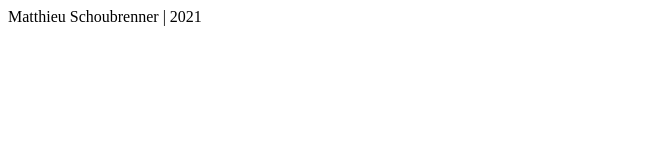
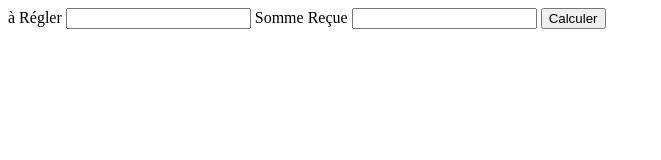
Before and after one commit to MatthieuSchoubrenner/JavaScript-Exercices, a plain HTML site: page Rendu monnaie/HTML/rendumonnaie.html in a window 1280 px wide. Shown: the whole page, without its empty margins (0-661 px from the left). Drawn offline with Linux system fonts and the light colour scheme.

Commit message:
exercice end

```diff
--- a/Rendu monnaie/HTML/rendumonnaie.html
+++ b/Rendu monnaie/HTML/rendumonnaie.html
@@ -7,12 +7,16 @@
   <title>Rendu monnaie</title>
 </head>
 <body>
+  <label for="">à Régler
+    <input type="number" name="" id="aRegler" >
+  </label>
 
+  <label for="">Somme Reçue
+    <input type="number" name="" id="sommeRecu">
+  </label>
 
-
-
+  <button type="submit" onclick="caisse()">Calculer</button>
 
   <script src="../JS/rendumonnaie.js"></script>
-  <footer>Matthieu Schoubrenner | 2021</footer>
 </body>
 </html>
--- a/Rendu monnaie/JS/rendumonnaie.js
+++ b/Rendu monnaie/JS/rendumonnaie.js
@@ -1,6 +1,6 @@
-function test()
+function caisse()
 {
-  var nb1 = document.getElementById('aRegler').nodeValue;
+  var nb1 = document.getElementById('aRegler').value;
   var nb2 = document.getElementById('sommeRecu').value;
   var result;
 
```
Also changed, not shown: index.html (+1 -0 lines).
